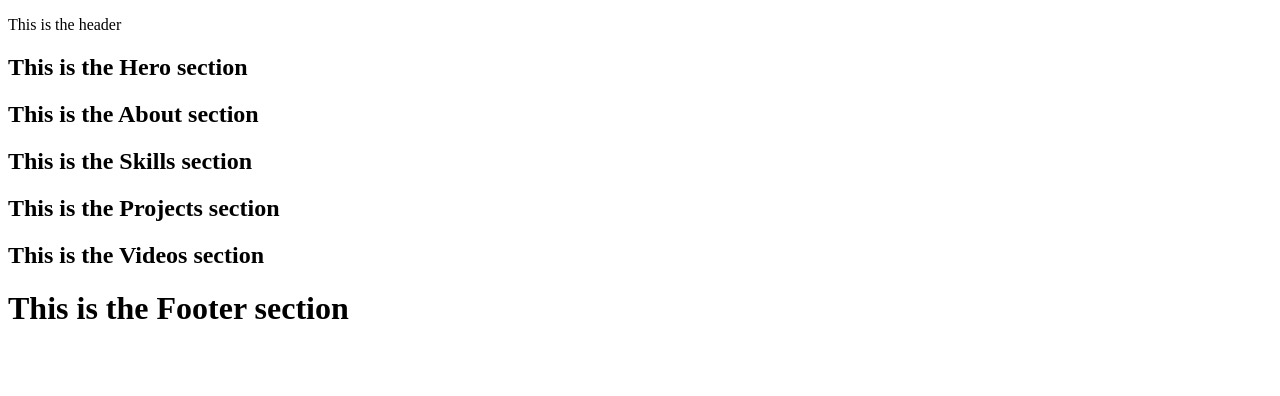
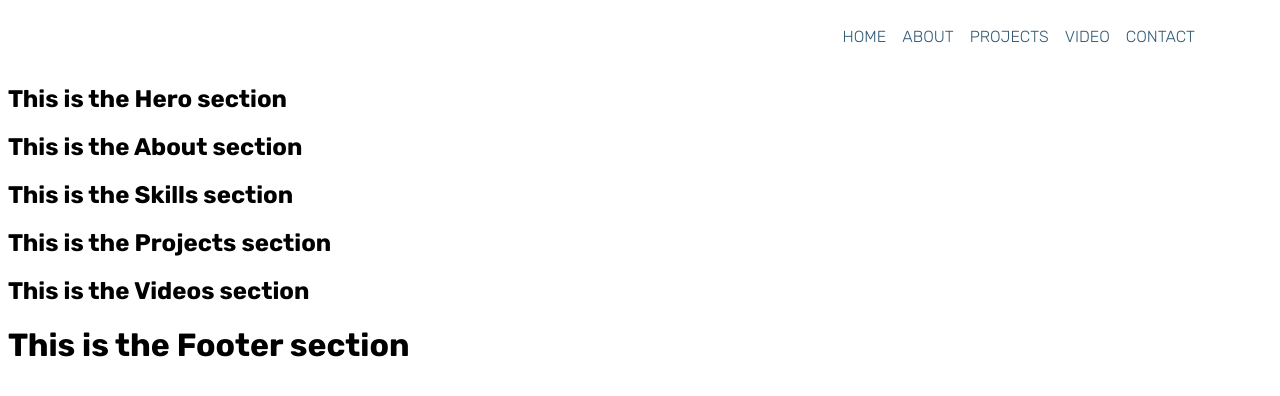
Before and after one commit to DejanBulatic/personal-portfolio-v2, a Gatsby site: page / in a window 1280 px wide. Built offline with nearby package versions, Linux system fonts and the light colour scheme; Gatsby itself is replaced by a stand-in of ours.

Commit message:
navigation in place

```diff
--- a/src/components/header.js
+++ b/src/components/header.js
@@ -1,9 +1,20 @@
 import React from 'react'
+import { Link } from 'gatsby'
 
 const Header = () => {
     return (
         <header>
-            <p>This is the header</p>
+            <div className="container">
+                <nav>
+                    <ul>
+                        <li><Link to="#">Home</Link></li>
+                        <li><Link to="#">About</Link></li>
+                        <li><Link to="#">Projects</Link></li>
+                        <li><Link to="#">Video</Link></li>
+                        <li><Link to="#">Contact</Link></li>
+                    </ul>
+                </nav>
+            </div>
         </header>
     )
 }
--- a/src/styles/_general.scss
+++ b/src/styles/_general.scss
@@ -0,0 +1,16 @@
+html {
+    font-size: 16px;
+    font-family: 'Rubik', sans-serif;
+
+    ul {
+        list-style: none;
+    }
+
+    a {
+        text-decoration: none;
+    }
+
+    img {
+        max-width: 100%;
+    }
+}
--- a/src/styles/_header.scss
+++ b/src/styles/_header.scss
@@ -0,0 +1,24 @@
+header {
+    padding: .2rem 0;
+
+  ul {
+    display: flex;
+    justify-content: flex-end;
+
+    li {
+      display: inline-block;
+      margin-left: 1rem;
+
+      a {
+        color: $primaryColor;
+        font-size: 1rem;
+        font-weight: 300;
+        text-transform: uppercase;
+
+        &:hover {
+            color: darken($primaryColor, 30%);
+        }
+      }
+    }
+  }
+}
--- a/src/styles/_typography.scss
+++ b/src/styles/_typography.scss
@@ -0,0 +1,2 @@
+@import url('https://fonts.googleapis.com/css?family=Rubik:300,300i,400,400i,500,500i,700,700i,900,900i&display=swap');
+// font-family: 'Rubik', sans-serif;
--- a/src/styles/_variables.scss
+++ b/src/styles/_variables.scss
@@ -0,0 +1 @@
+$primaryColor: #305a75;
```
